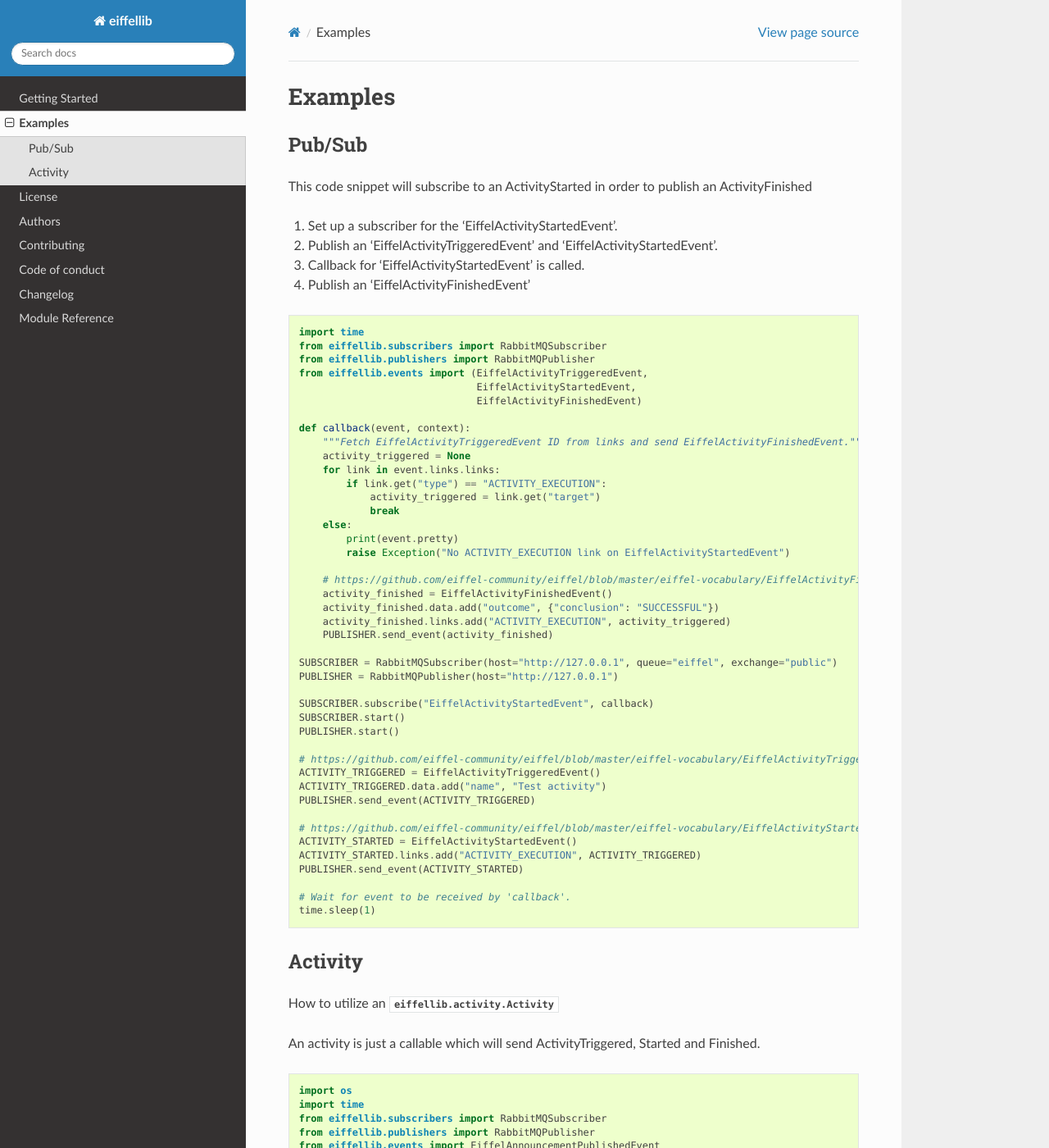
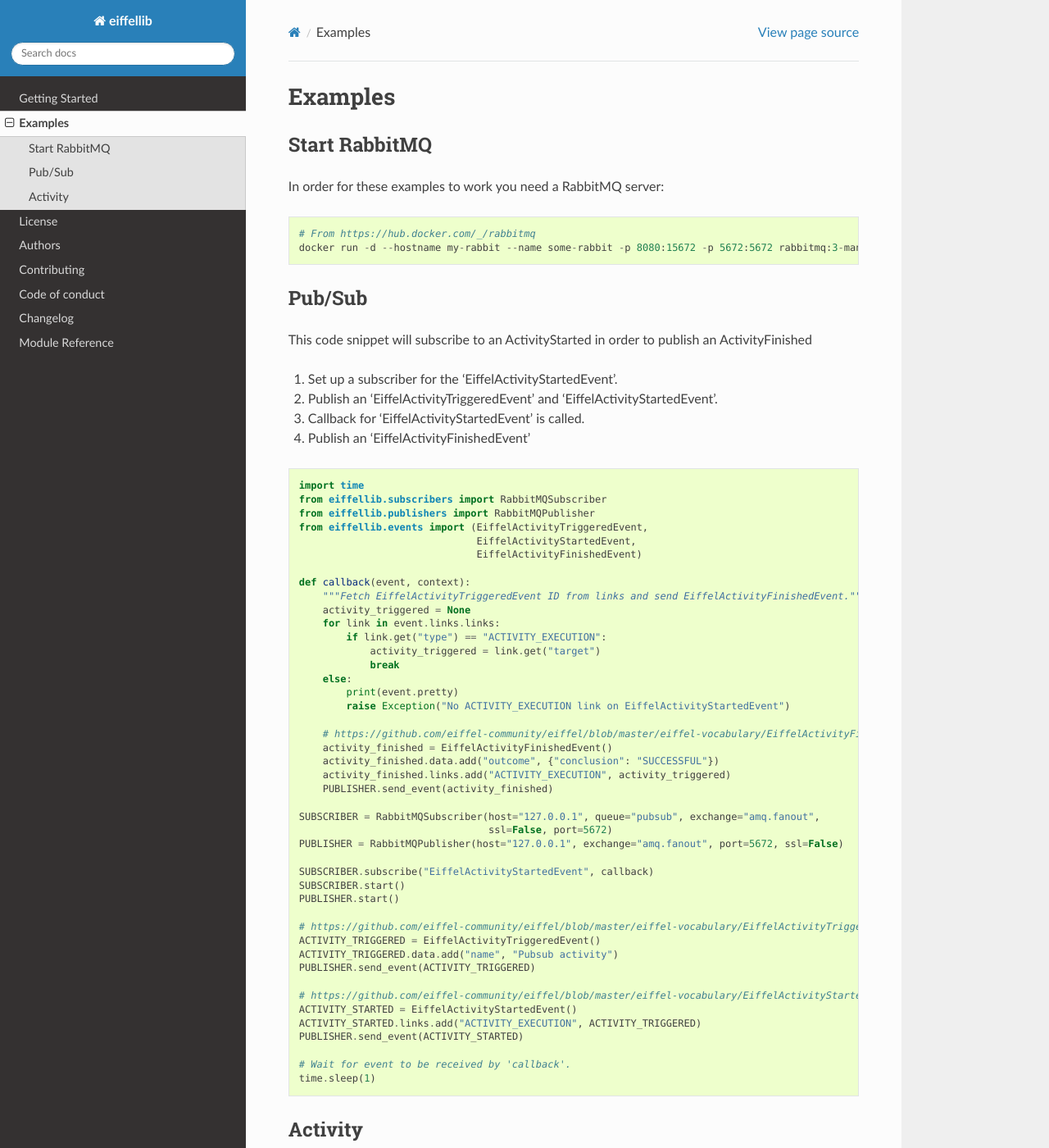
Before and after one commit to eiffel-community/eiffel-pythonlib, a Sphinx documentation site: the page built from docs/examples.rst, in a window 1280 px wide and 1400 px high. Shown: the whole window at 82% size. Built offline with Sphinx 7.4.7 and the Read the Docs theme 2.0.0, drawn with Linux system fonts in a browser that asks for light colours; the version number could not be read and is left out; some of the changed text lies outside the part shown.

Commit message:
Fix examples
Examples were a bit too generic and hard to understand.
Added a How-To on a RabbitMQ docker
Updated all examples to use the RabbitMQ docker
Tested all examples on a clean machine. They should now work.

```diff
--- a/docs/examples.rst
+++ b/docs/examples.rst
@@ -1,6 +1,16 @@
 ========
 Examples
 ========
+
+Start RabbitMQ
+--------------
+
+In order for these examples to work you need a RabbitMQ server:
+
+.. code-block::
+
+   # From https://hub.docker.com/_/rabbitmq
+   docker run -d --hostname my-rabbit --name some-rabbit -p 8080:15672 -p 5672:5672 rabbitmq:3-management
 
 Pub/Sub
 -------
@@ -38,8 +48,9 @@ This code snippet will subscribe to an ActivityStarted in order to publish an Ac
         activity_finished.links.add("ACTIVITY_EXECUTION", activity_triggered)
         PUBLISHER.send_event(activity_finished)
 
-    SUBSCRIBER = RabbitMQSubscriber(host="http://127.0.0.1", queue="eiffel", exchange="public")
-    PUBLISHER = RabbitMQPublisher(host="http://127.0.0.1")
+    SUBSCRIBER = RabbitMQSubscriber(host="127.0.0.1", queue="pubsub", exchange="amq.fanout",
+                                    ssl=False, port=5672)
+    PUBLISHER = RabbitMQPublisher(host="127.0.0.1", exchange="amq.fanout", port=5672, ssl=False)
 
     SUBSCRIBER.subscribe("EiffelActivityStartedEvent", callback)
     SUBSCRIBER.start()
@@ -47,7 +58,7 @@ This code snippet will subscribe to an ActivityStarted in order to publish an Ac
 
     # https://github.com/eiffel-community/eiffel/blob/master/eiffel-vocabulary/EiffelActivityTriggeredEvent.md
     ACTIVITY_TRIGGERED = EiffelActivityTriggeredEvent()
-    ACTIVITY_TRIGGERED.data.add("name", "Test activity")
+    ACTIVITY_TRIGGERED.data.add("name", "Pubsub activity")
     PUBLISHER.send_event(ACTIVITY_TRIGGERED)
 
     # https://github.com/eiffel-community/eiffel/blob/master/eiffel-vocabulary/EiffelActivityStartedEvent.md
@@ -85,10 +96,11 @@ An activity is just a callable which will send ActivityTriggered, Started and Fi
         def post_call(self, event, context):
             print("Activity has finished.")
 
-    SUBSCRIBER = RabbitMQSubscriber(host="http://127.0.0.1", queue="eiffel", exchange="public")
-    PUBLISHER = RabbitMQPublisher(host="http://127.0.0.1")
+    SUBSCRIBER = RabbitMQSubscriber(host="127.0.0.1", queue="activity", exchange="amq.fanout",
+                                    ssl=False, port=5672)
+    PUBLISHER = RabbitMQPublisher(host="127.0.0.1", exchange="amq.fanout", port=5672, ssl=False)
 
-    SOURCE = {"host": os.getenv("HOSTNAME"), "name": "MyActivity"}
+    SOURCE = {"host": os.getenv("HOSTNAME", "hostname"), "name": "MyActivity"}
     MY_ACTIVITY = MyActivity("Name of activity", PUBLISHER, SOURCE)
     SUBSCRIBER.subscribe("EiffelAnnouncementPublishedEvent", MY_ACTIVITY)
     SUBSCRIBER.start()
```
Also changed, not shown: README.rst (+14 -3 lines).
